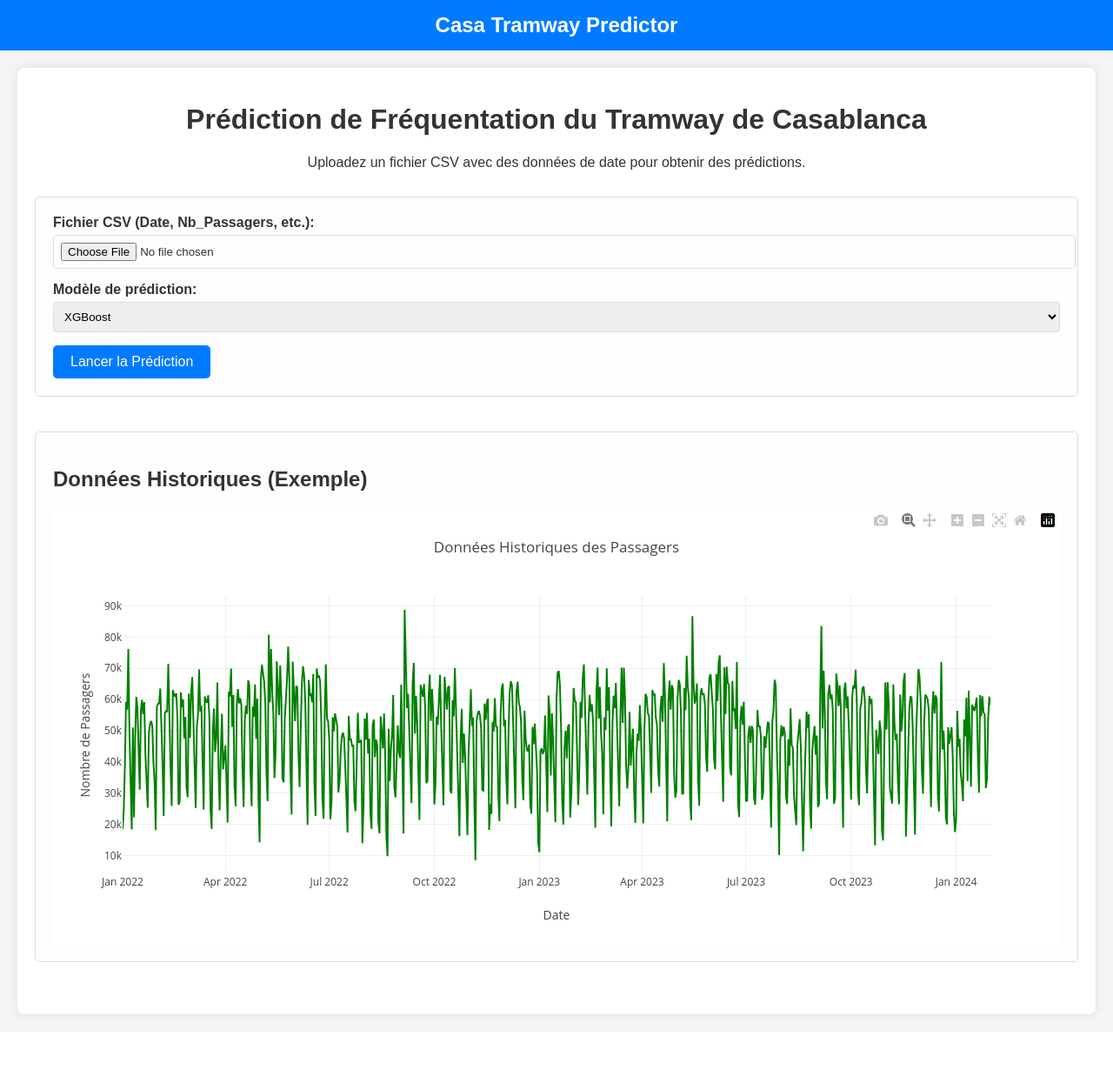
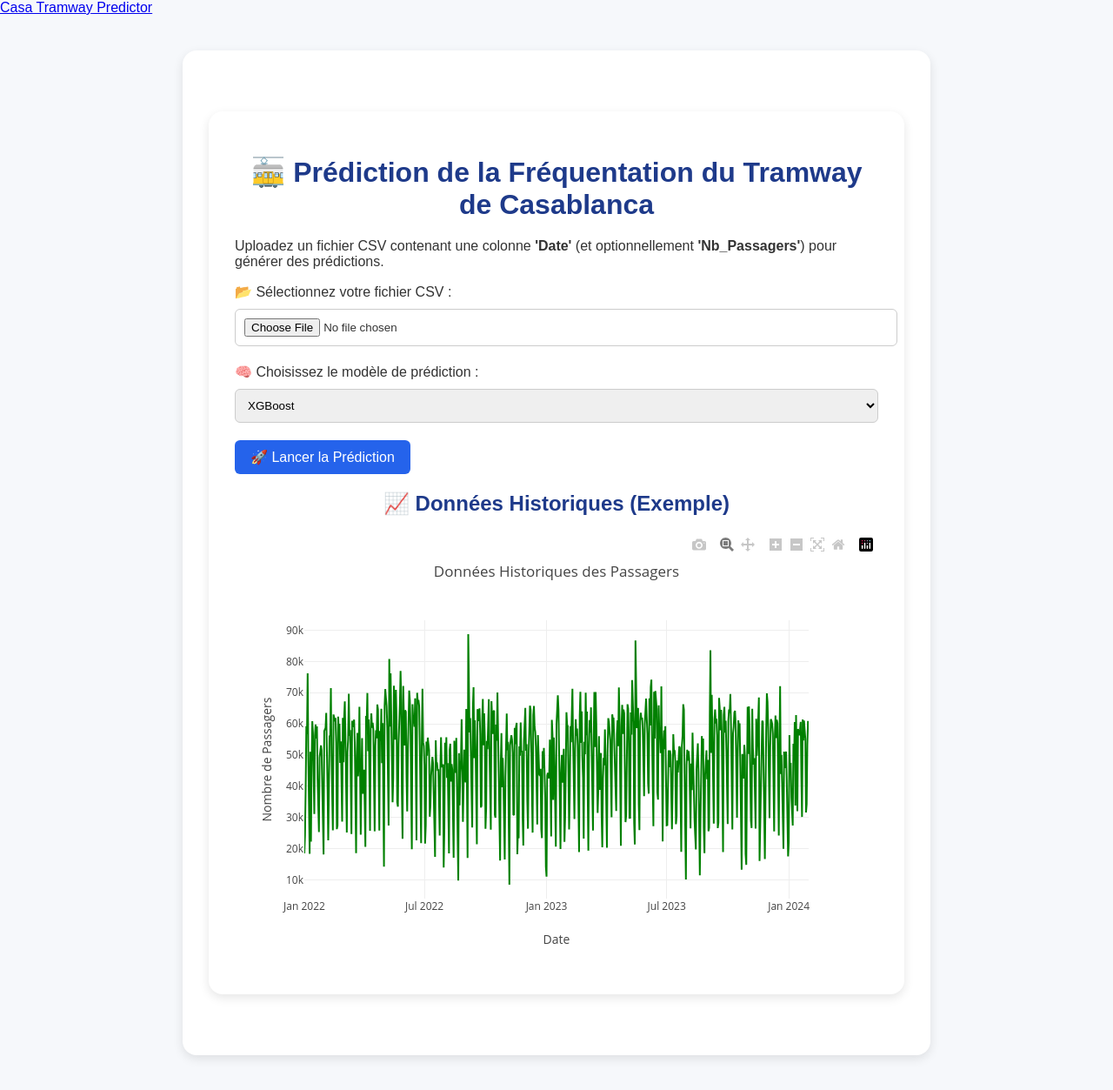
Before and after one commit to oussama-jarroud/casa-tramway-passenger-prediction, a Django app: page / in a window 1280 px wide. Shown: the whole page at 87% size. Before the commit the page ends 1173 px from the top, so only its background shows below. Run offline with Django 5.2, Linux system fonts and the light colour scheme; some libraries are stand-ins or nearby versions.

Commit message:
final commit

```diff
--- a/prediction_app/templates/prediction_app/prediction_form.html
+++ b/prediction_app/templates/prediction_app/prediction_form.html
@@ -4,9 +4,10 @@
 {% block title %}Upload et Prédiction{% endblock %}
 
 {% block content %}
+<div class="container">
     <div class="header">
-        <h1>Prédiction de Fréquentation du Tramway de Casablanca</h1>
-        <p>Uploadez un fichier CSV avec des données de date pour obtenir des prédictions.</p>
+        <h1>🚋 Prédiction de la Fréquentation du Tramway de Casablanca</h1>
+        <p>Uploadez un fichier CSV contenant une colonne <b>'Date'</b> (et optionnellement <b>'Nb_Passagers'</b>) pour générer des prédictions.</p>
     </div>
 
     <div class="form-section">
@@ -14,42 +15,49 @@
             <div class="alert alert-danger">{{ error }}</div>
         {% endif %}
 
-        <form method="post" enctype="multipart/form-data" class="upload-form">
-            {% csrf_token %} {# Très important pour la sécurité Django #}
+        <form id="upload-form" method="post" enctype="multipart/form-data" class="upload-form">
+            {% csrf_token %}
+
             <div class="form-group">
-                <label for="csv_file">Fichier CSV (Date, Nb_Passagers, etc.):</label>
+                <label for="csv_file">📂 Sélectionnez votre fichier CSV :</label>
                 <input type="file" name="csv_file" id="csv_file" accept=".csv" required>
             </div>
+
             <div class="form-group">
-                <label for="model_choice">Modèle de prédiction:</label>
+                <label for="model_choice">🧠 Choisissez le modèle de prédiction :</label>
                 <select name="model_choice" id="model_choice">
                     <option value="XGBoost" {% if model_used == "XGBoost" %}selected{% endif %}>XGBoost</option>
                     <option value="Random Forest" {% if model_used == "Random Forest" %}selected{% endif %}>Random Forest</option>
                     <option value="Linear Regression" {% if model_used == "Linear Regression" %}selected{% endif %}>Linear Regression</option>
                 </select>
             </div>
-            <button type="submit" class="btn btn-primary">Lancer la Prédiction</button>
+
+            <button type="submit" class="btn btn-primary">🚀 Lancer la Prédiction</button>
         </form>
+
+        <div id="loading" style="display: none; text-align:center; margin-top:20px;">
+            <p>⏳ Traitement en cours... Veuillez patienter.</p>
+        </div>
     </div>
 
     {% if predictions_df %}
         <div class="results-section">
-            <h2>Résultats de la Prédiction (Modèle: {{ model_used }})</h2>
+            <h2>📊 Résultats de la Prédiction (Modèle : {{ model_used }})</h2>
+            <div class="alert-success">✅ Prédiction terminée avec succès !</div>
+
             <div class="table-responsive">
-                {{ predictions_df|safe }} {# '|safe' est nécessaire pour afficher le HTML généré par pandas #}
+                {{ predictions_df|safe }}
             </div>
 
             <div id="predictionChart" style="height: 500px; width: 100%;"></div>
 
             <script>
-                // Charger les données pour le graphique
-                var chartData = JSON.parse('{{ chart_data_json|escapejs }}');
+                const chartData = JSON.parse('{{ chart_data_json|escapejs }}');
+                const dates = chartData.map(item => item.Date);
+                const actuals = chartData.map(item => item.Passagers_Reels);
+                const predictions = chartData.map(item => item.Predictions);
 
-                var dates = chartData.map(item => item.Date);
-                var actuals = chartData.map(item => item.Passagers_Reels);
-                var predictions = chartData.map(item => item.Predictions);
-
-                var trace1 = {
+                const trace1 = {
                     x: dates,
                     y: actuals,
                     mode: 'lines',
@@ -57,7 +65,7 @@
                     line: {color: 'blue'}
                 };
 
-                var trace2 = {
+                const trace2 = {
                     x: dates,
                     y: predictions,
                     mode: 'lines',
@@ -65,33 +73,26 @@
                     line: {color: 'red', dash: 'dash'}
                 };
 
-                var data = [trace1, trace2];
-
-                var layout = {
-                    title: 'Évolution des Passagers (Réels vs. Prédictions)',
-                    xaxis: {
-                        title: 'Date',
-                        type: 'date'
-                    },
-                    yaxis: {
-                        title: 'Nombre de Passagers'
-                    },
+                const layout = {
+                    title: 'Évolution des Passagers (Réels vs Prédictions)',
+                    xaxis: { title: 'Date', type: 'date' },
+                    yaxis: { title: 'Nombre de Passagers' },
                     hovermode: 'x unified'
                 };
 
-                Plotly.newPlot('predictionChart', data, layout);
+                Plotly.newPlot('predictionChart', [trace1, trace2], layout);
             </script>
         </div>
     {% elif history_data_json %}
-         <div class="initial-chart">
-            <h2>Données Historiques (Exemple)</h2>
+        <div class="initial-chart">
+            <h2>📈 Données Historiques (Exemple)</h2>
             <div id="historyChart" style="height: 500px; width: 100%;"></div>
             <script>
-                var historyData = JSON.parse('{{ history_data_json|escapejs }}');
-                var datesHistory = historyData.map(item => item.Date);
-                var actualsHistory = historyData.map(item => item.Passagers_Reels);
+                const historyData = JSON.parse('{{ history_data_json|escapejs }}');
+                const datesHistory = historyData.map(item => item.Date);
+                const actualsHistory = historyData.map(item => item.Passagers_Reels);
 
-                var traceHistory = {
+                const traceHistory = {
                     x: datesHistory,
                     y: actualsHistory,
                     mode: 'lines',
@@ -99,19 +100,22 @@
                     line: {color: 'green'}
                 };
 
-                var layoutHistory = {
+                const layoutHistory = {
                     title: 'Données Historiques des Passagers',
-                    xaxis: {
-                        title: 'Date',
-                        type: 'date'
-                    },
-                    yaxis: {
-                        title: 'Nombre de Passagers'
-                    }
+                    xaxis: { title: 'Date', type: 'date' },
+                    yaxis: { title: 'Nombre de Passagers' }
                 };
 
                 Plotly.newPlot('historyChart', [traceHistory], layoutHistory);
             </script>
-         </div>
+        </div>
     {% endif %}
+</div>
+
+<script>
+    // Affiche un message de chargement pendant le traitement
+    document.getElementById('upload-form').addEventListener('submit', function() {
+        document.getElementById('loading').style.display = 'block';
+    });
+</script>
 {% endblock %}
--- a/static/css/style.css
+++ b/static/css/style.css
@@ -1,88 +1,87 @@
+/* ============================
+   STYLE GLOBAL - CASA TRAMWAY APP
+   ============================ */
 body {
-    font-family: Arial, sans-serif;
+    font-family: 'Poppins', sans-serif;
+    background: #f6f8fb;
     margin: 0;
-    background-color: #f4f4f4;
+    padding: 0;
     color: #333;
 }
-.navbar {
-    background-color: #007bff;
-    padding: 15px 20px;
-    color: white;
+
+/* Conteneur principal */
+.container {
+    max-width: 800px;
+    margin: 40px auto;
+    background: #fff;
+    padding: 30px;
+    border-radius: 16px;
+    box-shadow: 0 4px 12px rgba(0, 0, 0, 0.1);
+}
+
+/* Titres */
+h1, h2, h3 {
+    color: #1e3a8a;
     text-align: center;
-}
-.navbar-brand {
-    color: white;
-    text-decoration: none;
-    font-size: 1.5em;
-    font-weight: bold;
-}
-.container {
-    max-width: 1200px;
-    margin: 20px auto;
-    padding: 20px;
-    background-color: white;
-    box-shadow: 0 0 10px rgba(0,0,0,0.1);
-    border-radius: 8px;
-}
-.header {
-    text-align: center;
-    margin-bottom: 30px;
-}
-.form-section, .results-section, .initial-chart {
-    margin-bottom: 40px;
-    padding: 20px;
-    border: 1px solid #ddd;
-    border-radius: 5px;
-    background-color: #fdfdfd;
-}
-.upload-form .form-group {
-    margin-bottom: 15px;
-}
-.upload-form label {
-    display: block;
-    margin-bottom: 5px;
-    font-weight: bold;
-}
-.upload-form input[type="file"],
-.upload-form select {
-    width: 100%;
-    padding: 8px;
-    border: 1px solid #ddd;
-    border-radius: 4px;
-}
-.btn-primary {
-    background-color: #007bff;
-    color: white;
-    padding: 10px 20px;
-    border: none;
-    border-radius: 5px;
-    cursor: pointer;
-    font-size: 1em;
-}
-.btn-primary:hover {
-    background-color: #0056b3;
-}
-.alert-danger {
-    background-color: #f8d7da;
-    color: #721c24;
-    border: 1px solid #f5c6cb;
-    padding: 10px;
-    border-radius: 4px;
     margin-bottom: 20px;
 }
-.table-responsive {
-    overflow-x: auto;
+
+/* Boutons */
+button, .btn {
+    background-color: #2563eb;
+    color: #fff;
+    border: none;
+    padding: 10px 18px;
+    border-radius: 6px;
+    cursor: pointer;
+    font-size: 16px;
+    transition: all 0.3s ease;
 }
-.table {
+
+button:hover, .btn:hover {
+    background-color: #1d4ed8;
+}
+
+/* Inputs & Upload */
+input[type="file"], input[type="text"], select {
     width: 100%;
-    border-collapse: collapse;
+    padding: 10px;
+    border: 1px solid #ccc;
+    border-radius: 6px;
+    margin: 10px 0 20px;
+}
+
+input:focus, select:focus {
+    border-color: #2563eb;
+    outline: none;
+}
+
+/* Spinner de chargement */
+#loading {
+    display: none;
+    text-align: center;
     margin-top: 20px;
+    font-weight: bold;
+    color: #2563eb;
 }
-.table th, .table td {
-    border: 1px solid #dee2e6;
-    padding: 8px;
-    text-align: left;
+
+/* Message de succès */
+.alert-success {
+    background: #dcfce7;
+    color: #166534;
+    padding: 10px;
+    border-radius: 6px;
+    text-align: center;
+    margin-top: 15px;
 }
-.table th {
-    background-color: #e9ecef;
+
+/* Responsive */
+@media (max-width: 600px) {
+    .container {
+        margin: 20px;
+        padding: 20px;
+    }
+    button {
+        width: 100%;
+    }
 }
```
